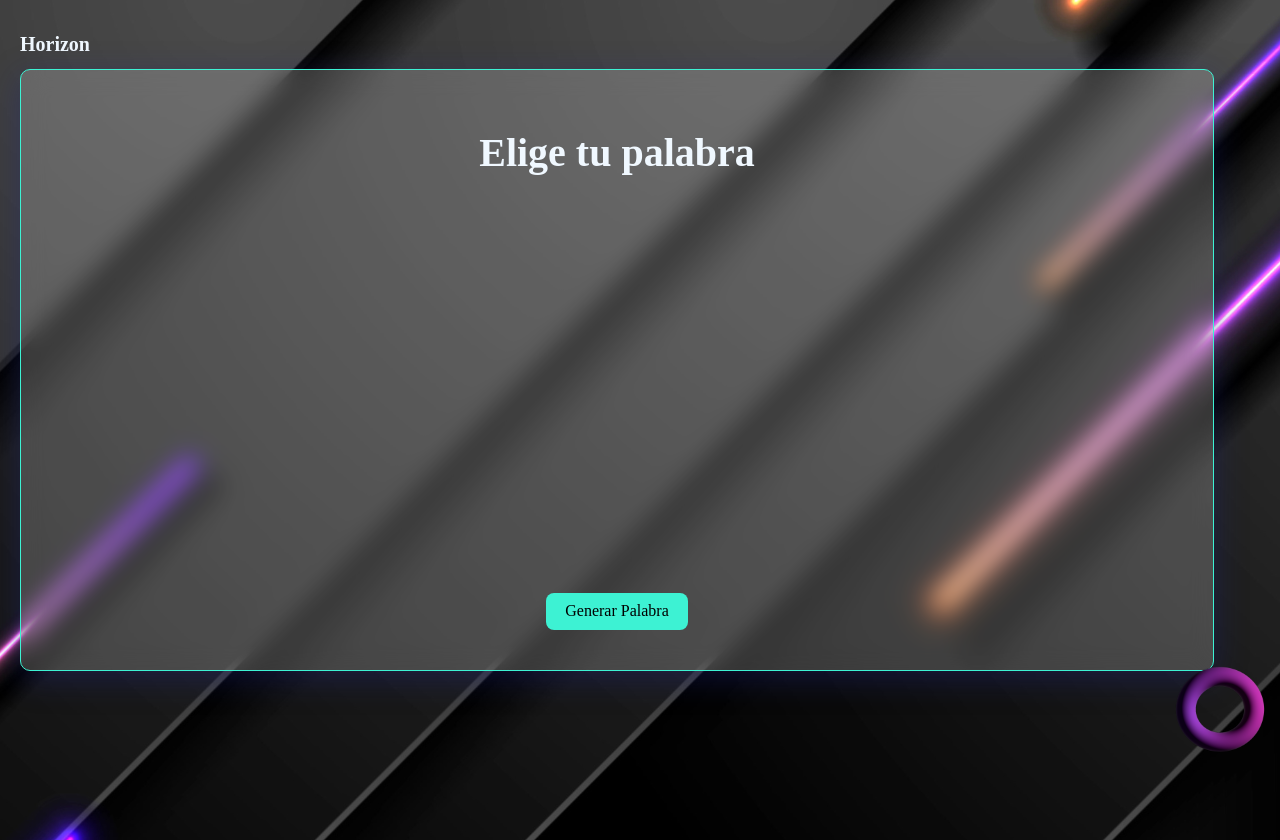
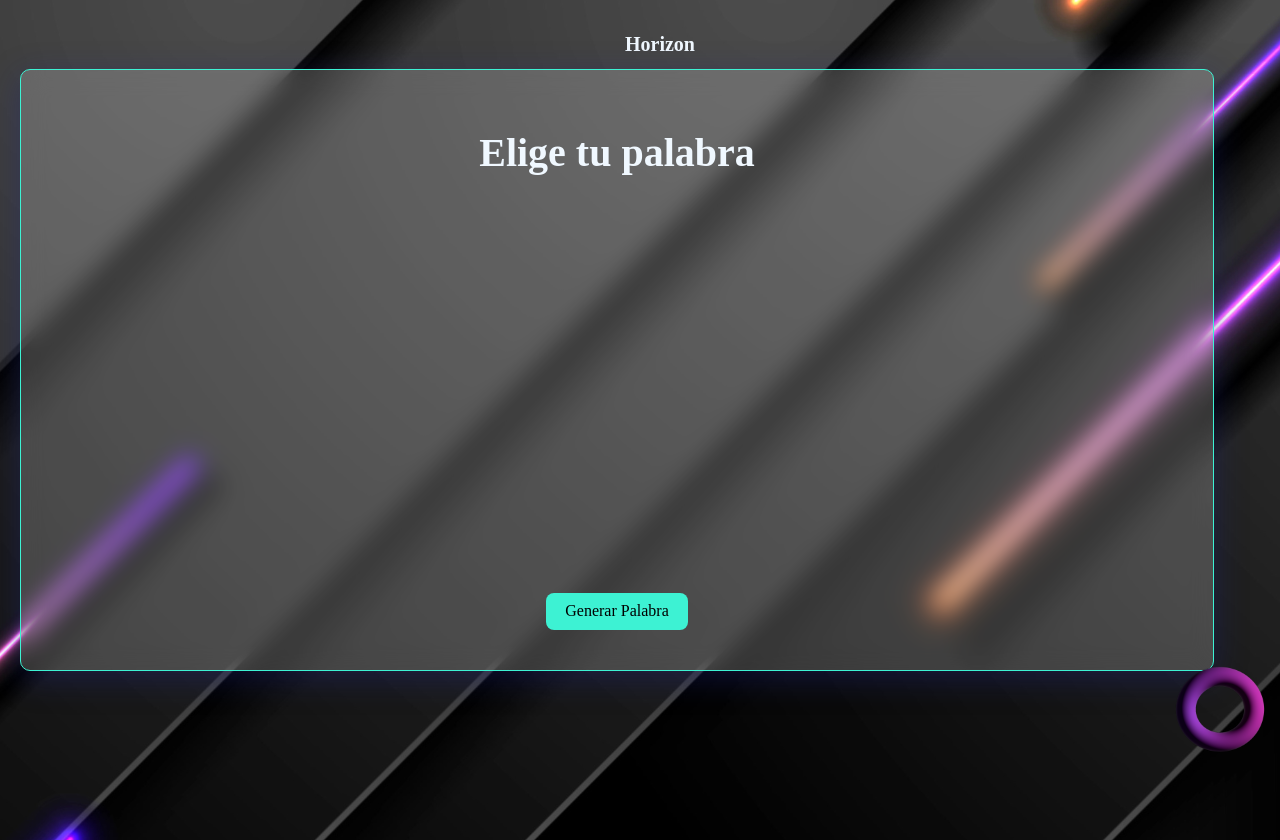
Before and after one commit to Niitram/RandomWord, a React (Vite) app: page / in a window 1280 px wide. Shown: the top 840 px of the page. Built offline with nearby package versions, Linux system fonts and the light colour scheme; a web font is replaced by a local one.

Commit message:
arreglo CSS

```diff
--- a/src/App.module.css
+++ b/src/App.css
@@ -1,22 +1,9 @@
 #root {
   max-width: 1280px;
-  margin: 0 auto;
-  padding: 2rem;
+  margin: 0;
   text-align: center;
 }
 
-.logo {
-  height: 6em;
-  padding: 1.5em;
-  will-change: filter;
-  transition: filter 300ms;
-}
-.logo:hover {
-  filter: drop-shadow(0 0 2em #646cffaa);
-}
-.logo.react:hover {
-  filter: drop-shadow(0 0 2em #61dafbaa);
-}
 .App {
   width: 100vw;
   height: 100vh;
--- a/src/App.jsx
+++ b/src/App.jsx
@@ -1,12 +1,12 @@
 import WordRandomizer from "./Components/WordRandomizer/WordRandomizer";
-import styles from "./App.module.css";
+import "./App.css";
 
 function App() {
   return (
-    <div className={styles.App}>
-      <h1 className={styles.tittle}>Horizon</h1>
+    <div className="App">
+      <h1 className="tittle">Horizon</h1>
       <WordRandomizer />
-      <div className={styles.imagenFlotante} />
+      <div className="imagenFlotante" />
     </div>
   );
 }
--- a/src/Components/WordRandomizer/WordRandomizer.jsx
+++ b/src/Components/WordRandomizer/WordRandomizer.jsx
@@ -1,5 +1,5 @@
 import { useState } from "react";
-import styles from "./WordRandomizer.module.css";
+import "./WordRandomizer.css";
 
 const WordRandomizer = () => {
   const data = [
@@ -43,9 +43,9 @@ const WordRandomizer = () => {
   const chooseWord = "Elige tu palabra";
 
   return (
-    <div className={styles.container}>
+    <div className="container">
       <div>
-        <h2 className={styles.randomWord}>
+        <h2 className="randomWord">
           {randomWord ? randomWord.word : chooseWord}
         </h2>
         {/* {randomWord && randomWord.image && (
@@ -53,7 +53,7 @@ const WordRandomizer = () => {
         )} */}
         {randomWord && randomWord.phrase && <p>{randomWord.phrase}</p>}
       </div>
-      <button className={styles.btnRandom} onClick={handleRandomize}>
+      <button className="btnRandom" onClick={handleRandomize}>
         Generar Palabra
       </button>
     </div>
```
Also changed, not shown: src/Components/WordRandomizer/WordRandomizer.css (renamed from src/Components/WordRandomizer/WordRandomizer.module.css).
